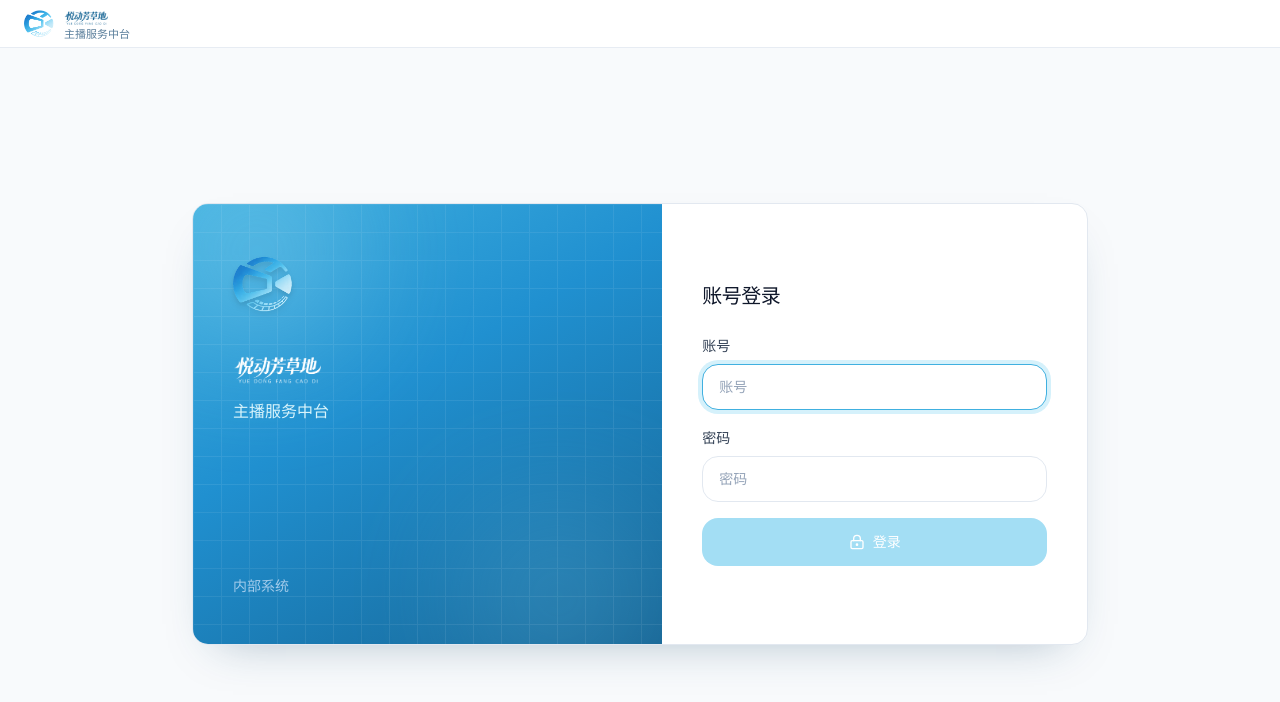
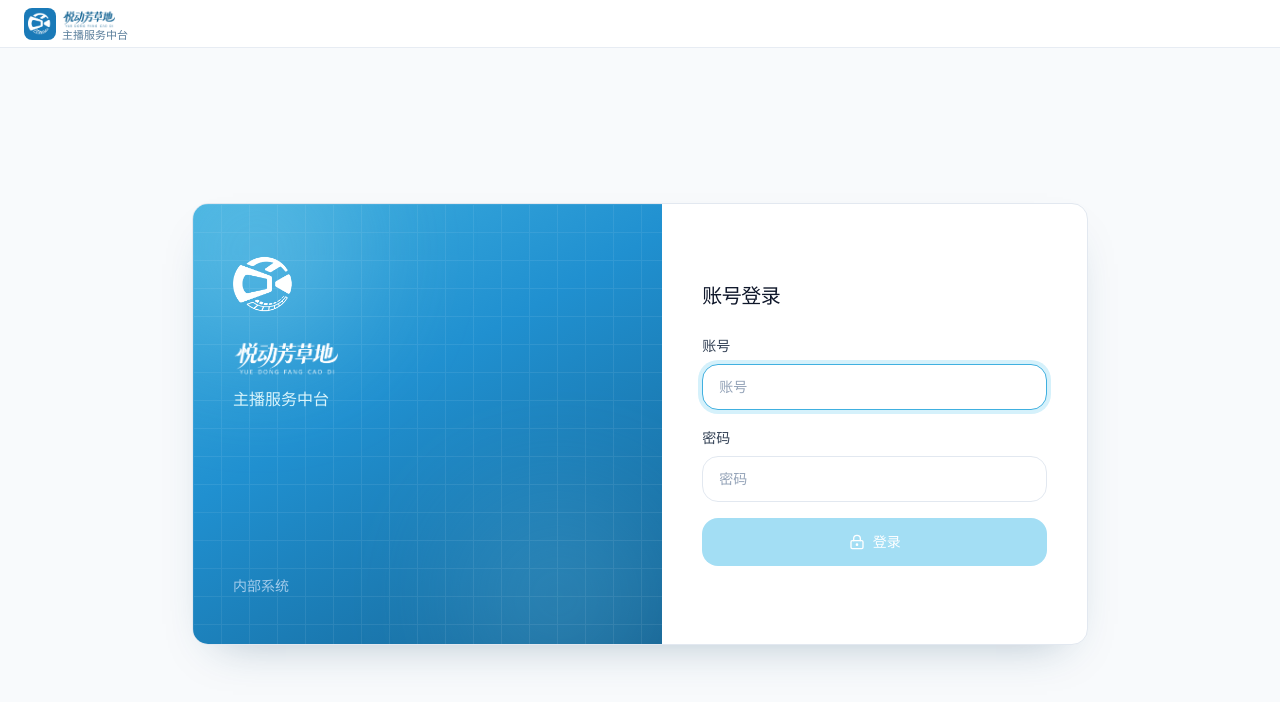
Before and after one commit to xtmanvip-gangan/congenial-rotary-phone, a React (Vite) app: page / in a window 1280 px wide. Shown: the top 702 px of the page. Built offline with nearby package versions, Linux system fonts and the light colour scheme.

Commit message:
polish: use white logo mark and larger project wordmark
Swap company mark to logo.png, drop drop-shadows, tighten spacing, and
enlarge logo-2 title next to the mark.

```diff
--- a/index.html
+++ b/index.html
@@ -2,7 +2,7 @@
 <html lang="en">
   <head>
     <meta charset="UTF-8" />
-    <link rel="icon" type="image/png" href="/logo-1.png" />
+    <link rel="icon" type="image/png" href="/logo.png" />
     <meta name="viewport" content="width=device-width, initial-scale=1.0" />
     <title>悦总统 · 主播服务中台</title>
   </head>
--- a/src/components/AppShell.tsx
+++ b/src/components/AppShell.tsx
@@ -58,7 +58,9 @@ export function AppShell() {
               <BrandLockup compact />
             </div>
           ) : (
-            <CompanyLogo className="h-8 w-8" />
+            <div className="flex h-8 w-8 items-center justify-center rounded-lg bg-brand-600 p-1">
+              <CompanyLogo className="h-full w-full" />
+            </div>
           )}
           <button
             type="button"
--- a/src/components/BrandMark.tsx
+++ b/src/components/BrandMark.tsx
@@ -1,5 +1,5 @@
 /**
- * logo-1：公司图形标
+ * logo.png：公司图形标（纯白，需放在品牌色底上）
  * logo-2：项目名「悦总统」字标（白底用 dark 版，蓝底用白字版）
  */
 
@@ -10,7 +10,7 @@ type BrandMarkProps = {
 export function CompanyLogo({ className = 'h-9 w-9' }: BrandMarkProps) {
   return (
     <img
-      src="/logo-1.png"
+      src="/logo.png"
       alt="公司标识"
       className={`object-contain ${className}`}
     />
@@ -39,17 +39,24 @@ export function BrandLockup({
   compact?: boolean
   onDark?: boolean
 }) {
+  // 纯白 logo 放在品牌色圆角底上，无阴影
+  const markBox = onDark
+    ? 'flex shrink-0 items-center justify-center rounded-lg bg-white/15'
+    : 'flex shrink-0 items-center justify-center rounded-lg bg-brand-600'
+
   return (
-    <div className={`flex items-center ${compact ? 'gap-2' : 'gap-2.5'}`}>
-      <CompanyLogo className={compact ? 'h-8 w-8' : 'h-9 w-9'} />
+    <div className={`flex items-center ${compact ? 'gap-1.5' : 'gap-1.5'}`}>
+      <div className={`${markBox} ${compact ? 'h-8 w-8 p-1' : 'h-9 w-9 p-1'}`}>
+        <CompanyLogo className="h-full w-full" />
+      </div>
       <div className="min-w-0">
         <ProjectWordmark
           variant={onDark ? 'light' : 'dark'}
-          className={compact ? 'h-5 max-w-[7.5rem]' : 'h-6 max-w-[9rem]'}
+          className={compact ? 'h-6 max-w-[8.5rem]' : 'h-7 max-w-[10rem]'}
         />
         <p
           className={[
-            'mt-0.5 truncate text-[11px] leading-none',
+            'mt-0 truncate text-[11px] leading-none',
             onDark ? 'text-blue-100/80' : 'text-secondary-500',
           ].join(' ')}
         >
--- a/src/pages/LoginPage.tsx
+++ b/src/pages/LoginPage.tsx
@@ -110,11 +110,12 @@ export function LoginPage() {
             />
 
             <div className="relative z-10">
-              <CompanyLogo className="h-16 w-16 drop-shadow-md" />
-              <div className="mt-8">
-                <ProjectWordmark variant="light" className="h-10 max-w-[14rem]" />
+              {/* 纯白 logo，无阴影；与字标间距收紧 */}
+              <CompanyLogo className="h-16 w-16" />
+              <div className="mt-4">
+                <ProjectWordmark variant="light" className="h-12 max-w-[16rem]" />
               </div>
-              <p className="mt-3 text-base font-medium text-accent-100">主播服务中台</p>
+              <p className="mt-2 text-base font-medium text-accent-100">主播服务中台</p>
             </div>
 
             <p className="relative z-10 text-sm text-blue-100/70">内部系统</p>
```
Also changed, not shown: public/logo.png (added).
